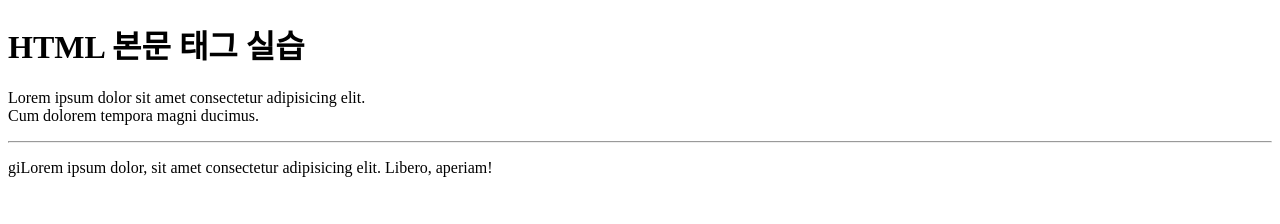
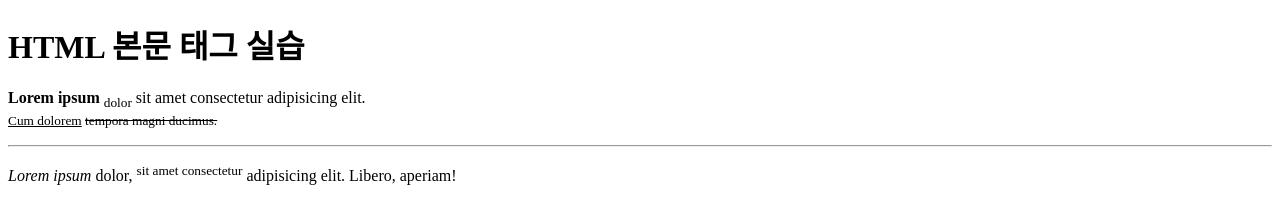
Before and after one commit to seo-hyun-j/wp-html, a plain HTML site: page index.html in a window 1280 px wide. Drawn offline with Linux system fonts and the light colour scheme.

Commit message:
글자 형태 관련 실습

```diff
--- a/index.html
+++ b/index.html
@@ -7,14 +7,13 @@
     <body>
         <h1>HTML 본문 태그 실습</h1>
         <p>
-            Lorem ipsum dolor sit amet consectetur adipisicing elit.<br>
-            Cum dolorem tempora magni ducimus.<br>
+            <b>Lorem ipsum</b> <sub>dolor</sub> sit amet consectetur adipisicing elit.<br>
+            <small><ins>Cum dolorem</ins> <del>tempora magni ducimus.</del></small><br>
         </p>
         <hr>
         <p>
-            giLorem ipsum dolor, sit amet consectetur
+            <i>Lorem ipsum</i> dolor, <sup>sit amet consectetur</sup>
             adipisicing elit. Libero, aperiam!
         </p>
-
     </body>
 </html>
```
